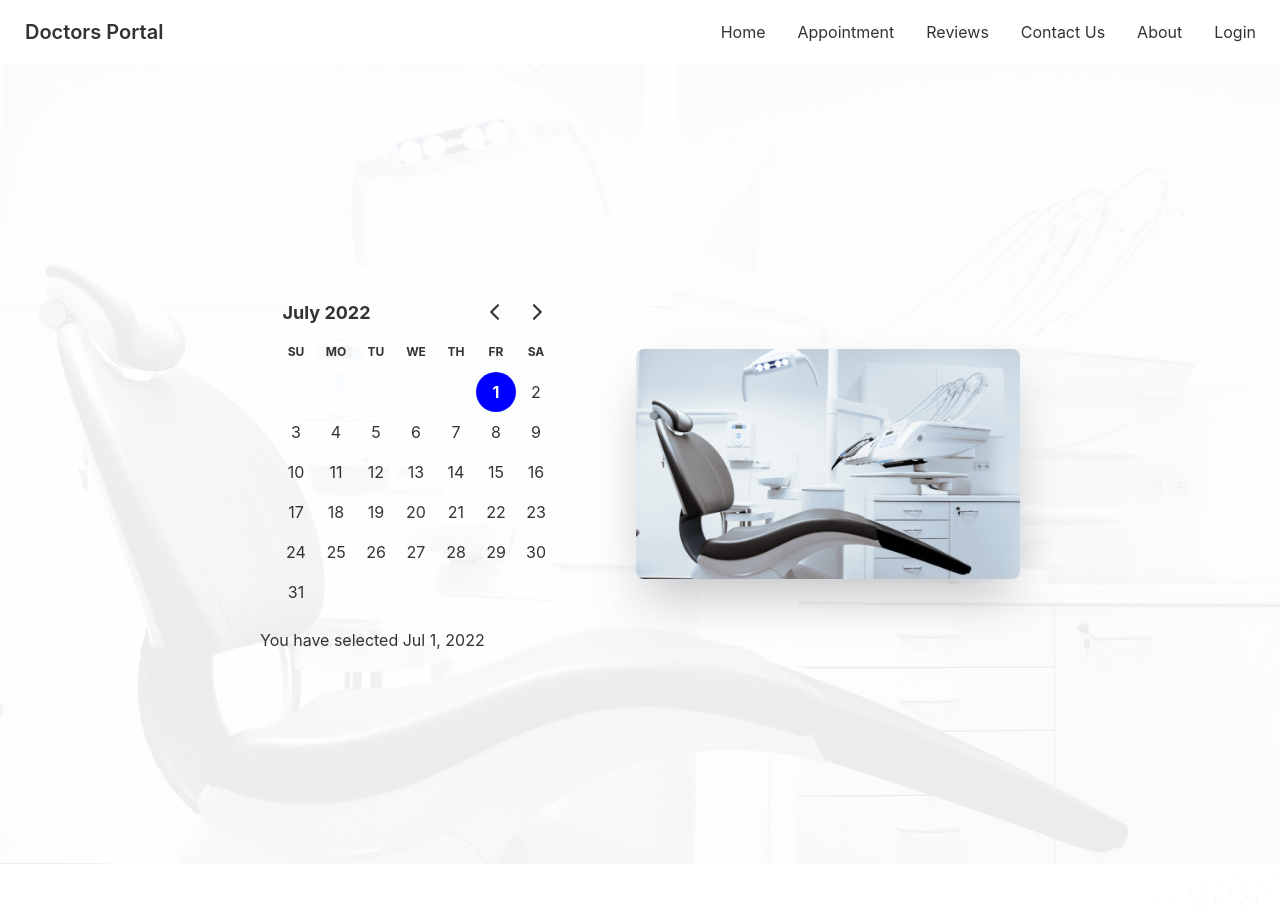
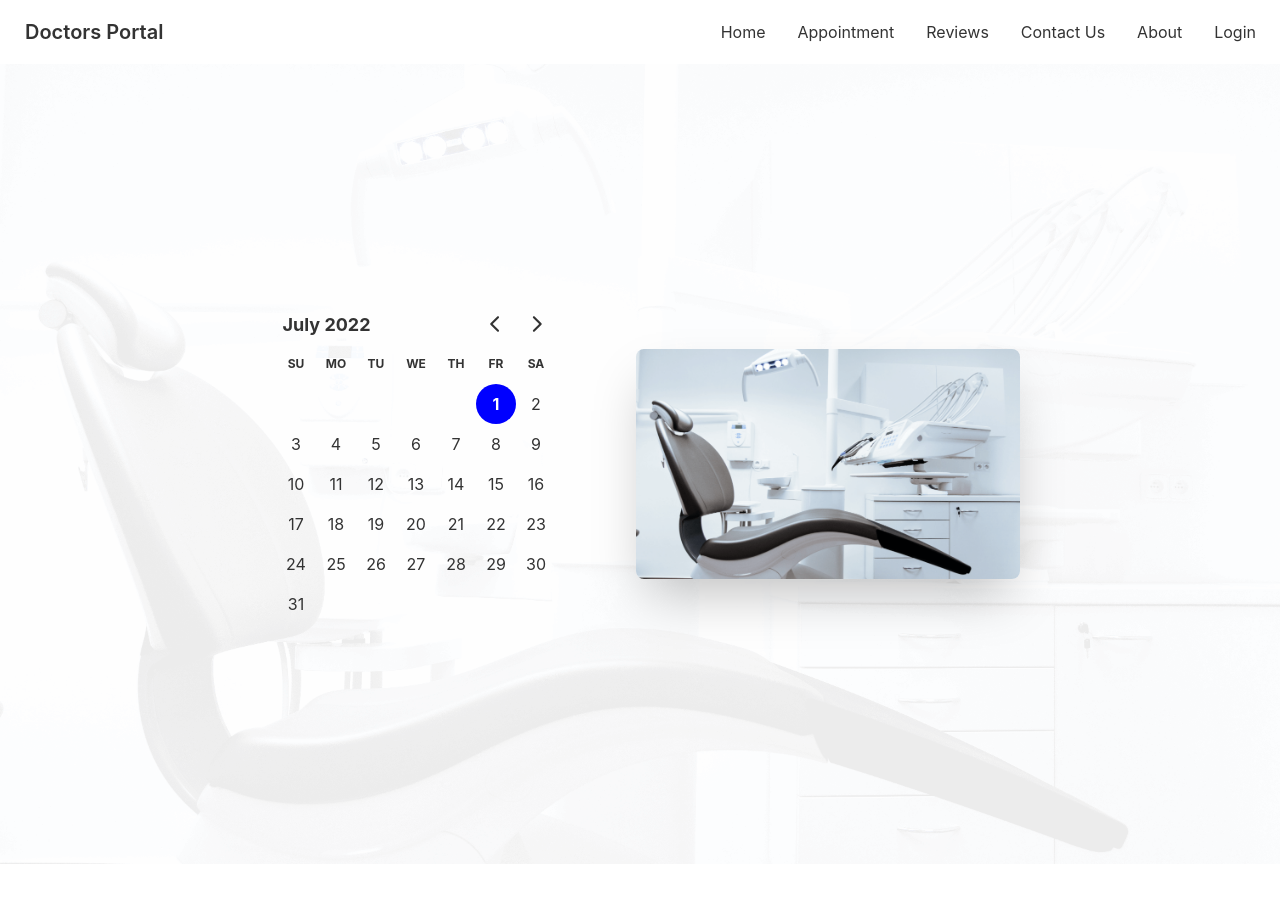
Before and after one commit to hrhabib07/doctors-portal-main-client, a React (Create React App) app: page /appointment in a window 1280 px wide. Shown: the top 906 px of the page. Built offline with nearby package versions, Linux system fonts and the light colour scheme; the HTML template or start-up script is replaced by a standard one.

Commit message:
date lifted

```diff
--- a/src/Pages/Appointment/Appointment.jsx
+++ b/src/Pages/Appointment/Appointment.jsx
@@ -1,11 +1,15 @@
-import React from "react";
+import React, { useState } from "react";
 import Footer from "../Shared/Footer";
 import AppointmentBanner from "./AppointmentBanner";
+import AvailableAppointment from "./AvailableAppointment";
 
 const Appointment = () => {
+  const [date, setDate] = useState(new Date());
+
   return (
     <div>
-      <AppointmentBanner></AppointmentBanner>
+      <AppointmentBanner date={date} setDate={setDate}></AppointmentBanner>
+      <AvailableAppointment date={date}></AvailableAppointment>
       <Footer></Footer>
     </div>
   );
--- a/src/Pages/Appointment/AppointmentBanner.jsx
+++ b/src/Pages/Appointment/AppointmentBanner.jsx
@@ -1,12 +1,11 @@
-import React, { useState } from "react";
+import React from "react";
 import chair from "../../assets/images/chair.png";
 import bg from "../../assets/images/bg.png";
 import { DayPicker } from "react-day-picker";
 import "react-day-picker/dist/style.css";
 import { format } from "date-fns";
 
-const AppointmentBanner = () => {
-  const [date, setDate] = useState(new Date());
+const AppointmentBanner = ({ date, setDate }) => {
   return (
     <div
       class="hero min-h-screen"
@@ -18,7 +17,6 @@ const AppointmentBanner = () => {
         <img src={chair} alt="chair" class="max-w-sm rounded-lg shadow-2xl" />
         <div className="pr-4">
           <DayPicker mode="single" selected={date} onSelect={setDate} />
-          <p>You have selected {format(date, "PP")}</p>
         </div>
       </div>
     </div>
--- /dev/null
+++ b/src/Pages/Appointment/AvailableAppointment.jsx
@@ -0,0 +1,14 @@
+import { format } from "date-fns";
+import React from "react";
+
+const AvailableAppointment = ({ date }) => {
+  return (
+    <div className="my-12">
+      <h2 className="text-3xl text-secondary text-center">
+        Available Appointment in {format(date, "PP")}
+      </h2>
+    </div>
+  );
+};
+
+export default AvailableAppointment;
```
